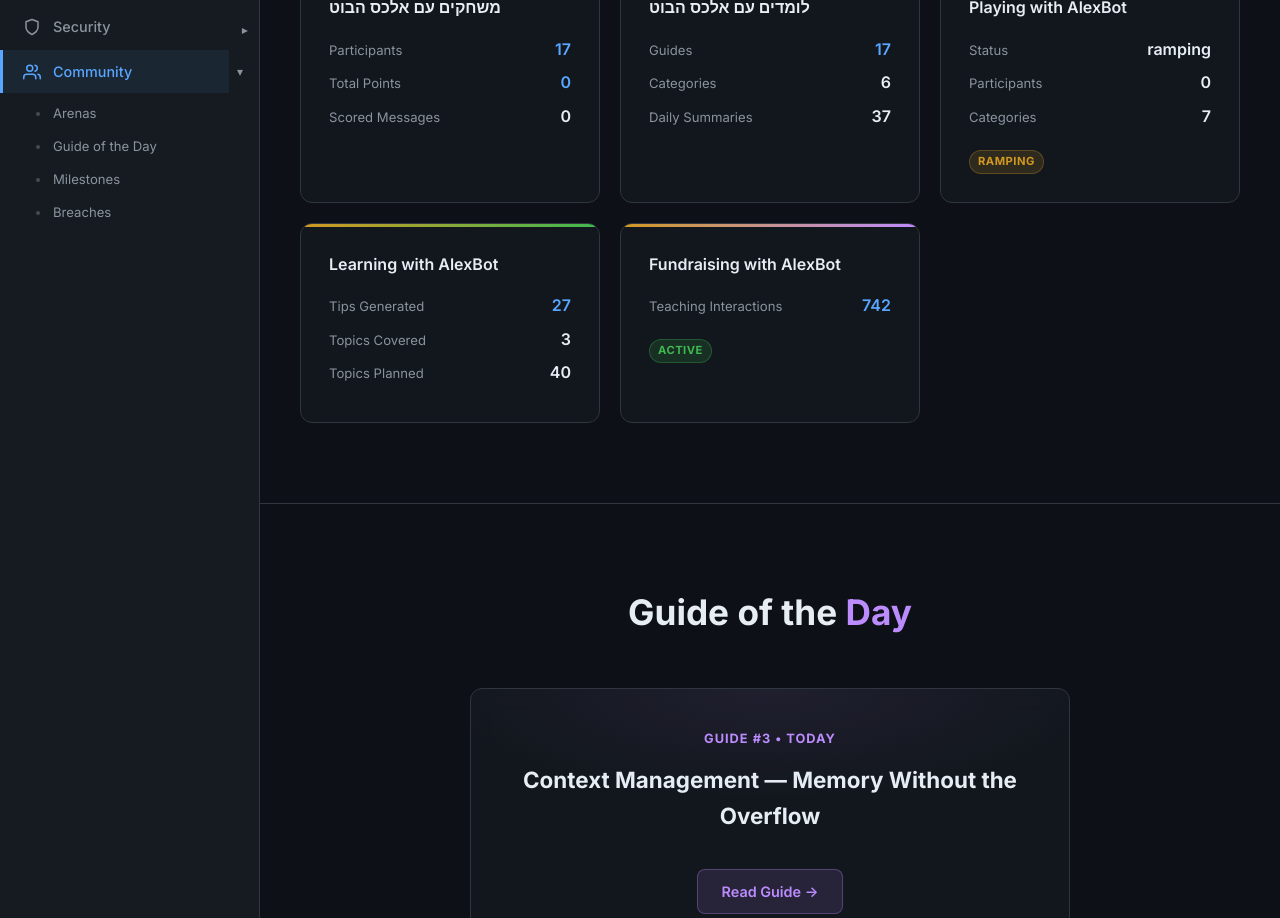
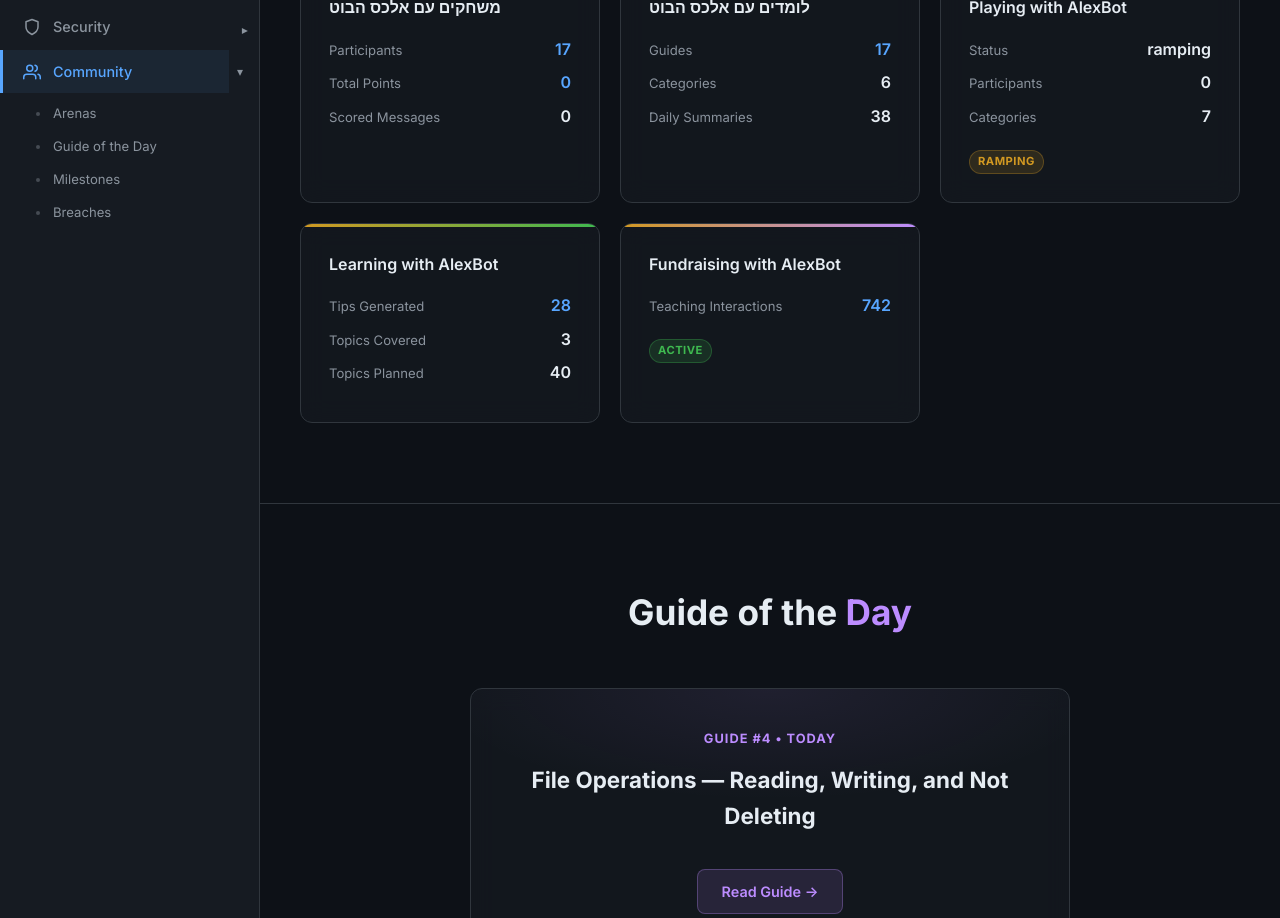
Before and after one commit to alexliv1234/alexbot-public, a Jekyll site: the page built from docs/community.html, in a window 1280 px wide and 1400 px high, scrolled down 450 px. Shown: the part 154-1072 px from the top of the window. Built offline with Jekyll 4.4.1, drawn with Linux system fonts in a browser that asks for light colours; some of the changed text lies outside the part shown.

Commit message:
📊 Auto-update community stats (2026-04-09_05-00)
Hebrew Playing: 17 players /  pts
Guides: 17 published | International: 0 playing

```diff
--- a/docs/assets/groups-data.json
+++ b/docs/assets/groups-data.json
@@ -1,6 +1,6 @@
 {
-  "lastUpdated": "2026-04-08",
-  "timestamp": "2026-04-08T17:00Z",
+  "lastUpdated": "2026-04-09",
+  "timestamp": "2026-04-09T02:00Z",
   "hebrewPlaying": {
     "name": "משחקים עם אלכס הבוט",
     "participants": 17,
@@ -12,7 +12,7 @@
     "name": "לומדים עם אלכס הבוט",
     "guides": 17,
     "categories": 6,
-    "dailySummaries": 37,
+    "dailySummaries": 38,
     "qaExchanges": 3
   },
   "intlPlaying": {
@@ -23,7 +23,7 @@
   },
   "intlLearning": {
     "name": "Learning with AlexBot",
-    "tipsGenerated": 27,
+    "tipsGenerated": 28,
     "topicsCovered": 3,
     "topicsPlanned": 40,
     "deliveryFailures": 1
@@ -53,9 +53,9 @@
     }
   ],
   "guideOfTheDay": {
-    "num": 3,
-    "title": "Context Management — Memory Without the Overflow",
-    "slug": "03-context-management"
+    "num": 4,
+    "title": "File Operations — Reading, Writing, and Not Deleting",
+    "slug": "04-file-operations"
   },
   "communityMilestones": [
     {
```
